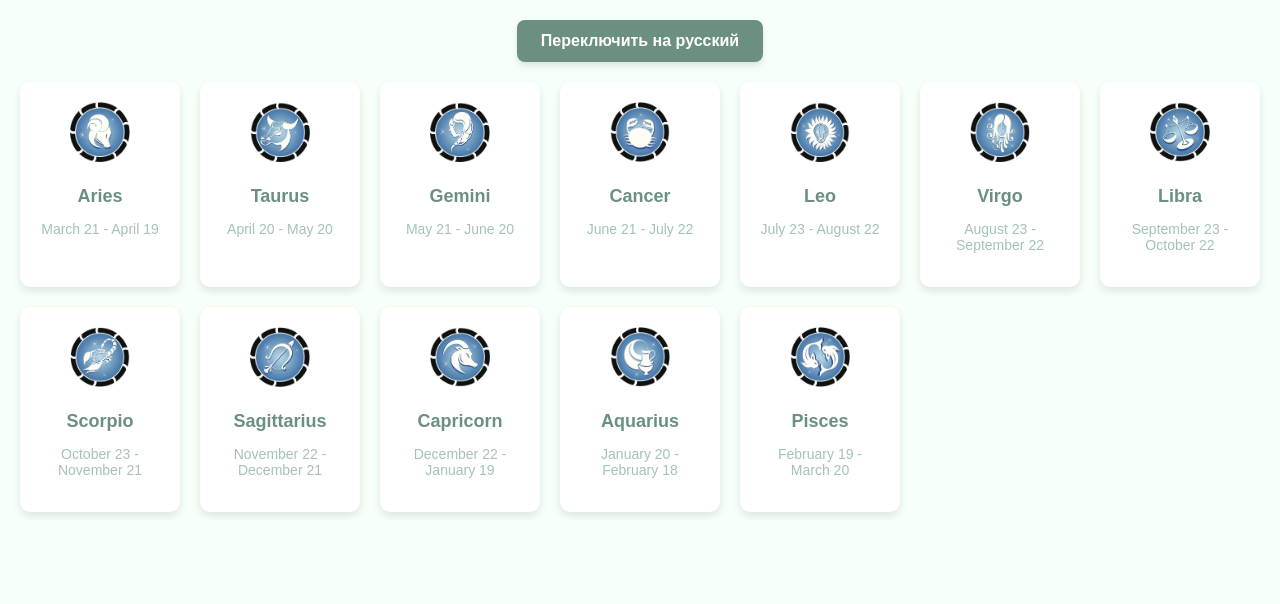
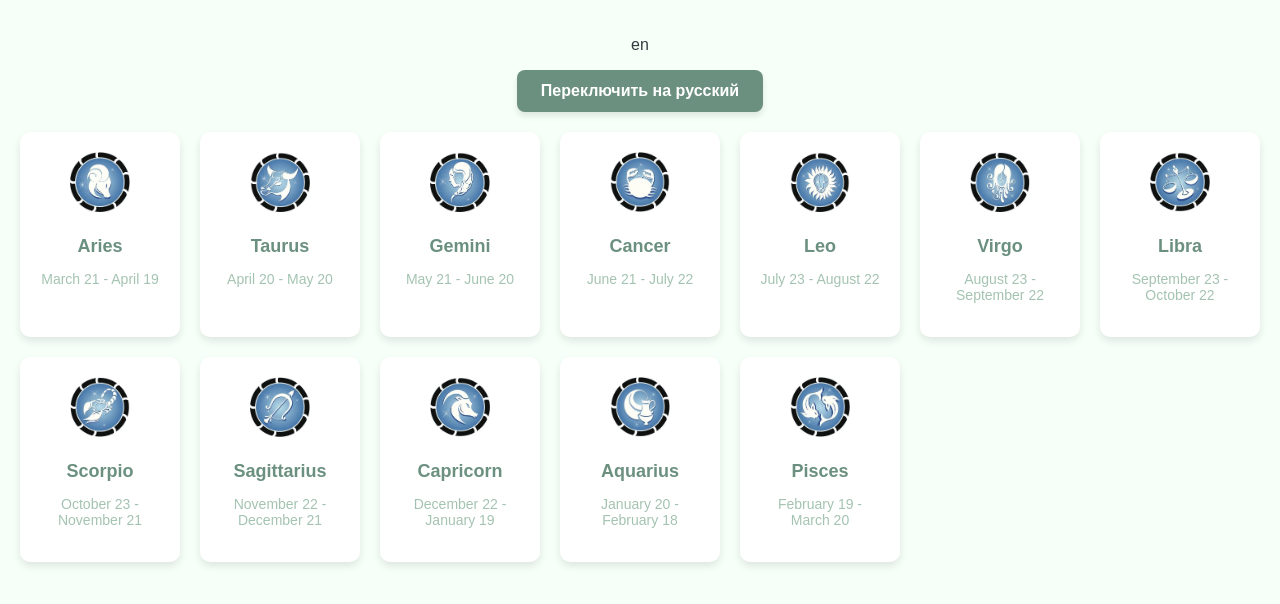
Before and after one commit to VadimLitau/zodiacTelegramApp, a React (Vite) app: page / in a window 1280 px wide. Shown: the top 604 px of the page. Built offline with nearby package versions, Linux system fonts and the light colour scheme.

Commit message:
test_lang4

```diff
--- a/src/App.jsx
+++ b/src/App.jsx
@@ -48,6 +48,7 @@ function App() {
 
   return (
     <div className="app">
+      <p>{language}</p>
       <button onClick={toggleLanguage}>
         {language === 'ru' ? 'Switch to English' : 'Переключить на русский'}
       </button>
```
